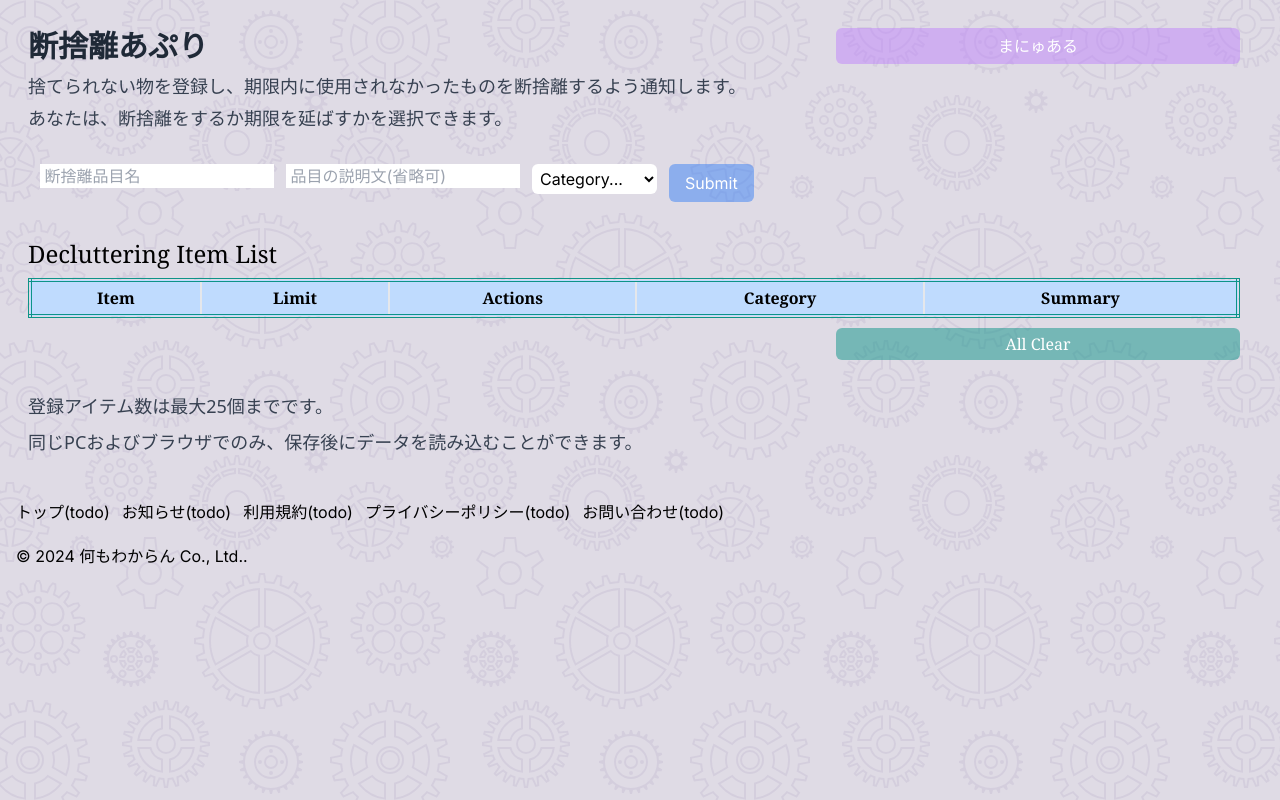
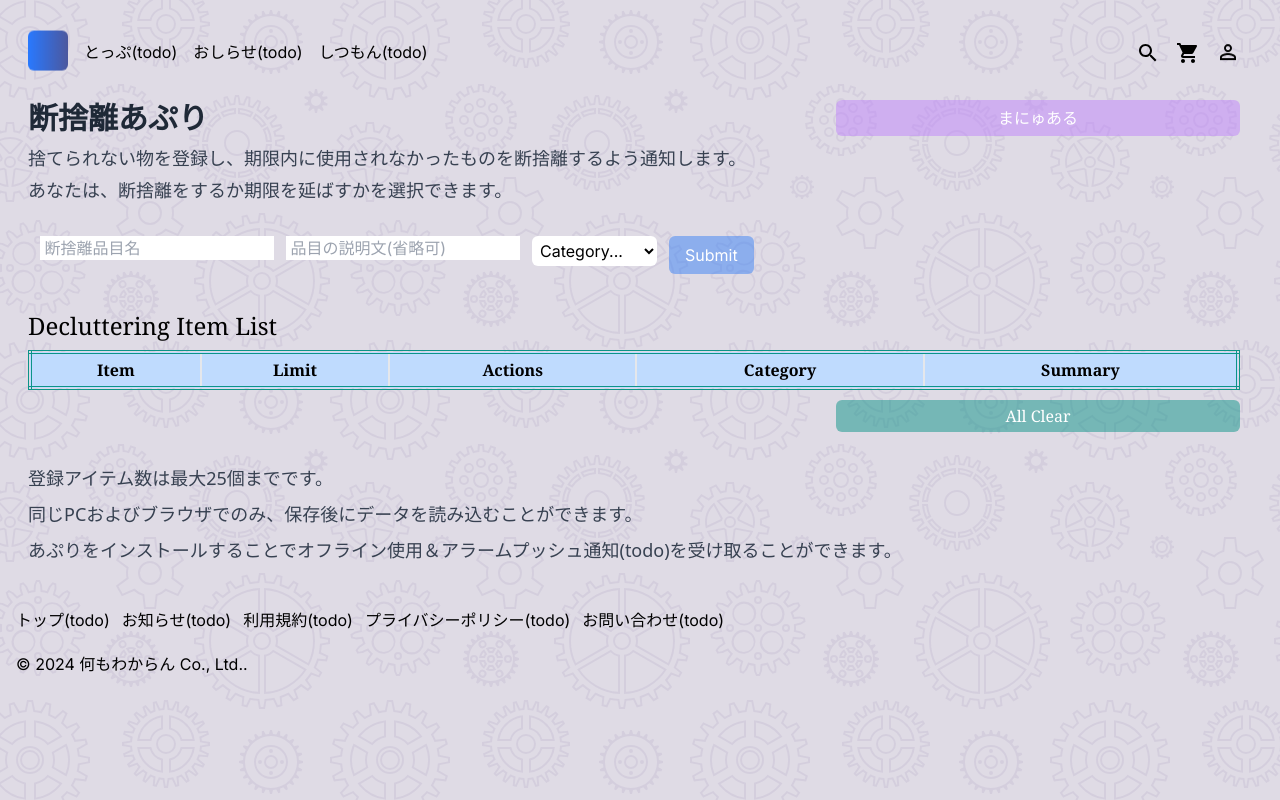
Before and after one commit to maitakedayo/vercel-decluttering, a Next.js app: page / in a window 1280 px wide. Built offline with nearby package versions, Linux system fonts and the light colour scheme.

Commit message:
feat: #003 pwa対応

```diff
--- a/next.config.mjs
+++ b/next.config.mjs
@@ -1,4 +1,13 @@
 /** @type {import('next').NextConfig} */
-const nextConfig = {};
+/*const nextConfig = {};
 
 export default nextConfig;
+*/
+
+import withPWA from "next-pwa";
+
+export default withPWA({
+    dest: "public",
+    register: true,
+    skipWaiting: true,
+});
--- /dev/null
+++ b/src/app/AppLogo/index.tsx
@@ -0,0 +1,33 @@
+/**
+ * ロゴ
+ */
+const AppLogo = () => (
+  <svg
+    width="40"
+    height="40"
+    viewBox="0 0 40 40"
+    fill="none"
+    xmlns="http://www.w3.org/2000/svg"
+  >
+    <rect width="40" height="40" rx="6" fill="url(#paint0_linear)" />
+    <path
+      d=""
+      fill="white"
+    />
+    <defs>
+      <linearGradient
+        id="paint0_linear"
+        x1="0"
+        y1="20"
+        x2="40"
+        y2="20"
+        gradientUnits="userSpaceOnUse"
+      >
+        <stop stopColor="#2979FF" />
+        <stop offset="1" stopColor="#4C589E" />
+      </linearGradient>
+    </defs>
+  </svg>
+)
+
+export default AppLogo
--- /dev/null
+++ b/src/app/Header/index.tsx
@@ -0,0 +1,60 @@
+import AppLogo from '../AppLogo/index'
+import { useEffect } from "react"
+
+import {
+  Search,
+  PersonOutline,
+  ShoppingCart,
+} from '@mui/icons-material'
+
+const Header = () =>  {
+
+  //レンダ確認
+  useEffect(() => {
+    console.log(`Header compo fresh render`);
+  }); //依存配列なしの場合 render毎実行
+
+  return (
+    <header>
+      <div className='flex justify-between px-2 mt-4'>
+
+        <nav className='flex ml-1 h-14 items-center'>{/** ナビゲート & > span:not(:first-child) */}
+          <span className='inline-block mb-4 pr-4'>{/**<NavLink>  インラインブロック要素横並び*/}
+              <div className='animate-bounce cursor-pointer hover:transform hover:duration-1000 hover:scale-y-125 hover:ease-in-out'><AppLogo /></div>
+          </span>
+          <span className='inline-block mb-4 pr-4'>
+              <div className='cursor-pointer hover:underline'>とっぷ(todo)</div>
+          </span>
+          <span className='inline-block mb-4 pr-4'>
+            <div className='block'>
+                <div className='cursor-pointer hover:underline'>おしらせ(todo)</div>
+            </div>
+          </span>
+          <span className='inline-block mb-4 pr-4'>
+              <div className='cursor-pointer hover:underline'>しつもん(todo)</div>
+          </span>
+        </nav>
+
+        <nav className='flex ml-1 h-14 items-center'>{/** ナビゲート & > span:not(:first-child) */}
+          <span className='inline-block mb-4 pr-4'>
+              <div className='cursor-pointer hover:transform hover:duration-1000 hover:scale-y-125 hover:ease-in-out'>
+                <Search style={{ fontSize: 24, color: 'primary' }} />
+              </div>
+          </span>
+          <span className='inline-block mb-4 pr-4'>
+              <div className='cursor-pointer hover:transform hover:duration-1000 hover:scale-y-125 hover:ease-in-out'>
+                <ShoppingCart style={{ fontSize: 24, color: 'primary' }} />
+              </div>
+          </span>
+          <span className='inline-block mb-4 pr-4'>
+              <div className='animate-bounce cursor-pointer hover:transform hover:duration-1000 hover:scale-y-125 hover:ease-in-out'>
+                <PersonOutline style={{ fontSize: 24, color: 'primary' }} />
+              </div>
+          </span>
+        </nav>
+      </div>
+    </header>
+  )
+}
+
+export default Header
--- /dev/null
+++ b/src/app/manifest.tsx
@@ -0,0 +1,23 @@
+import { MetadataRoute } from 'next'
+
+
+export default function manifest(): MetadataRoute.Manifest {
+  return {
+    "theme_color": "#f69435",
+    "background_color": "#f69435",
+    "display": "standalone",
+    "scope": "/",
+    "start_url": "/",
+    "name": "decluttering pwa",
+    "short_name": "pwa",
+    "description": "This is a declutteringApp to create PWA with next",
+    "icons": [
+      {
+        "src": "/images/sora.png",
+        "sizes": "192x192",
+        "type": "image/png",
+        //"purpose": "decluttering"
+      }
+    ]
+  }
+}
--- a/src/app/page.tsx
+++ b/src/app/page.tsx
@@ -1,5 +1,5 @@
 "use client";
-import Head from "next/head";
+import Header from "./Header/index"
 import Footer from "./Footer/index";
 import { useForm, SubmitHandler } from "react-hook-form";
 import { useEffect, useLayoutEffect, useState, memo } from "react";
@@ -10,6 +10,7 @@ import manual1Image from "/public/images/manual1.png";
 import manual2Image from "/public/images/manual2.png";
 //import Checkbox from '@mui/material/Checkbox'
 
+const MemoizedHeader = memo(Header);
 const MemoizedFooter = memo(Footer);
 
 export type MyFormTextData = {
@@ -31,7 +32,7 @@ export default function Home() {
   } = useForm<MyFormTextData>();
   const [selectedOption, setSelectedOption] = useState("");
 
-  const title = "断捨離App Next.js page";
+  //const title = "断捨離App Next.js page";
 
   const onSubmitText: SubmitHandler<MyFormTextData> = (data) => {
     if (formData.length <= 25 - 1) {
@@ -94,7 +95,7 @@ export default function Home() {
   };
 
   const clearLocalStorage = () => {
-    localStorage.clear();
+    localStorage.removeItem('alldata');
     setFormData([]);
   };
 
@@ -141,9 +142,16 @@ export default function Home() {
     const fetchDataFromLocalStorage = () => {
       console.log("fetchDataFromLocalStorage()");
       const dataFromLocalStorage = localStorage.getItem("alldata");
+
+      //もしローカルストレージに無関係なデータが入っている場合はfilterで取り除く
       if (dataFromLocalStorage) {
-        const parsedData = JSON.parse(dataFromLocalStorage);
-        setFormData(parsedData);
+        const parsedData: any[] = JSON.parse(dataFromLocalStorage);
+        const validData: MyFormTextData[] = parsedData.filter((item: any) => (
+          item.id &&
+          item.item &&
+          item.category
+        ));
+        setFormData(validData);
       }
     };
     fetchDataFromLocalStorage();
@@ -167,13 +175,11 @@ export default function Home() {
     return () => {
       window.removeEventListener("beforeunload", handleWindowClose);
     };
-  }, [formData]); //最後に１回だけが希望なのだがどうだろう formData変更時に (デバックでは毎回実行されてはないが)
+  }, [formData]); // formData変更時にも実行追加
 
   return (
     <div className="p-4">
-      <Head>
-        <title>{title}</title>
-      </Head>
+      <MemoizedHeader/>
 
       <div className="mb-2 pr-3">
         <section className="font-sans">
@@ -393,6 +399,9 @@ export default function Home() {
             <p className="mb-2 text-lg text-gray-700">
               同じPCおよびブラウザでのみ、保存後にデータを読み込むことができます。
             </p>
+            <p className="mb-2 text-lg text-gray-700">
+              あぷりをインストールすることでオフライン使用＆アラームプッシュ通知(todo)を受け取ることができます。
+            </p>
           </div>
         </section>
 
```
Also changed, not shown: public/images/sora.png (added), 1 other file (tests, documents, lock files or other folders).
